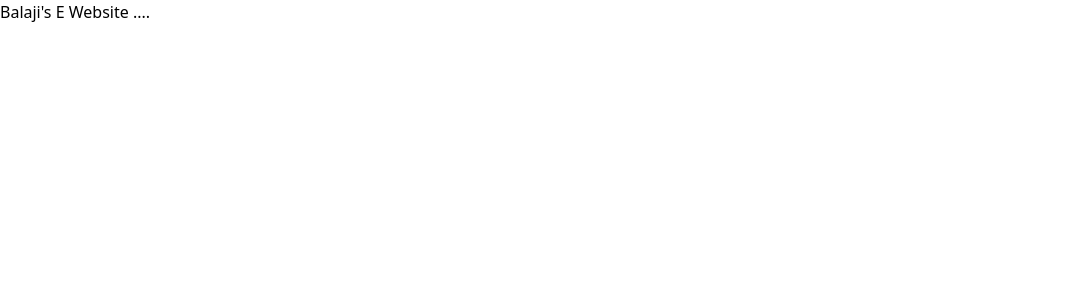
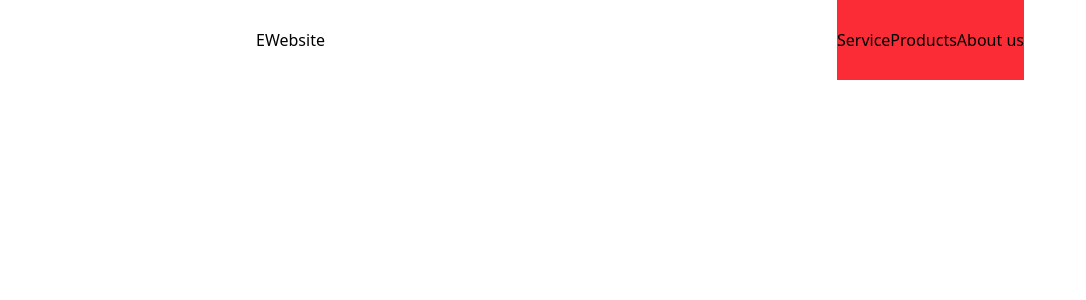
Before and after one commit to balajilaygude/E-commerce-website, a React (Vite) app: page / in a window 1280 px wide. Shown: the top 300 px of the page, without its empty margins (0-1086 px from the left). Built offline with nearby package versions, Linux system fonts and the light colour scheme.

Commit message:
Navbar is Start

```diff
--- a/src/App.jsx
+++ b/src/App.jsx
@@ -1,12 +1,15 @@
 
 import './App.css'
+import Navbar from './Components/Navbar'
 
 function App() {
 
   return (
     <>
+    <div className='w-full'>
+    <Navbar/>
 
-    <h1> Balaji's  E Website ....</h1>
+    </div>
     </>
   )
 }
--- /dev/null
+++ b/src/Components/Navbar.jsx
@@ -0,0 +1,15 @@
+import React from 'react'
+
+export default function Navbar() {
+  return (
+    <div className='w-full flex justify-around items-center'>
+      <h1 className='w-50%'>EWebsite </h1>
+      <div className='w-50% flex justify-between h-20 bg-red-500 items-center'>
+        <p>Service</p>
+        <p>Products</p>
+        <p>About us</p>
+      </div>
+    </div>
+  )
+
+}
```
